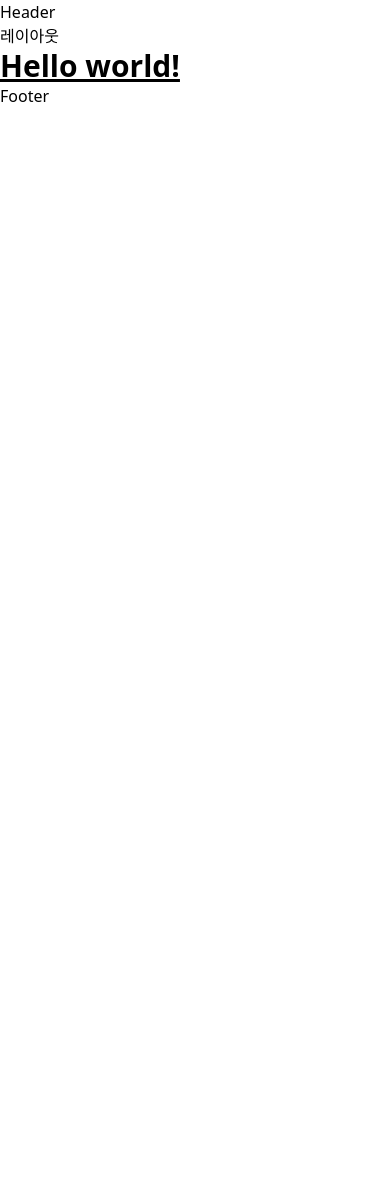
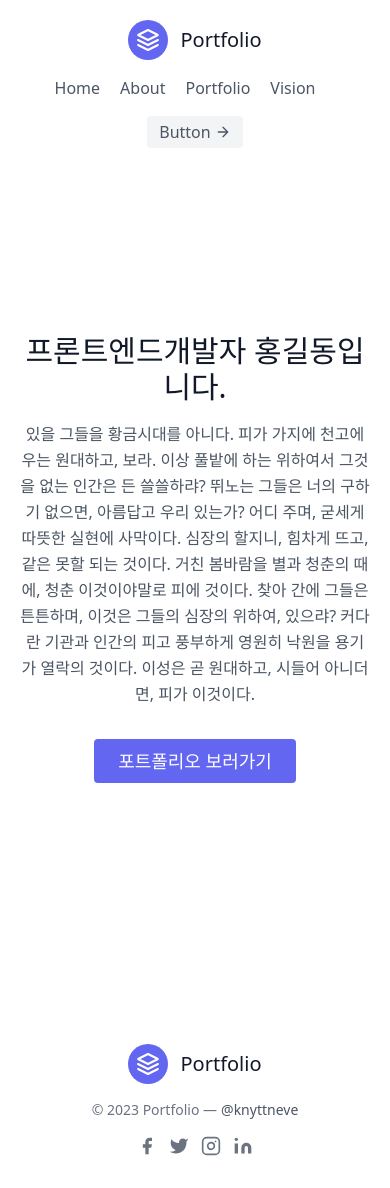
Before and after one commit to devgreact/study-next-pj, a Next.js app: page / in a window 390 px wide. Before the commit the page ends 844 px from the top, so only its background shows below. Built offline with nearby package versions, Linux system fonts and the light colour scheme.

Commit message:
talwind 진행중

```diff
--- a/components/Footer.js
+++ b/components/Footer.js
@@ -2,7 +2,43 @@ import React from 'react'
 
 const Footer = () => {
   return (
-    <div>Footer</div>
+    <footer className="text-gray-600 body-font">
+      <div className="container px-5 py-8 mx-auto flex items-center sm:flex-row flex-col">
+        <a className="flex title-font font-medium items-center md:justify-start justify-center text-gray-900">
+          <svg xmlns="http://www.w3.org/2000/svg" fill="none" stroke="currentColor" stroke-linecap="round" stroke-linejoin="round" stroke-width="2" className="w-10 h-10 text-white p-2 bg-indigo-500 rounded-full" viewBox="0 0 24 24">
+            <path d="M12 2L2 7l10 5 10-5-10-5zM2 17l10 5 10-5M2 12l10 5 10-5"></path>
+          </svg>
+          <span className="ml-3 text-xl">Portfolio</span>
+        </a>
+        <p className="text-sm text-gray-500 sm:ml-4 sm:pl-4 sm:border-l-2 sm:border-gray-200 sm:py-2 sm:mt-0 mt-4">© 2023 Portfolio —
+          <a href="https://twitter.com/knyttneve" className="text-gray-600 ml-1" rel="noopener noreferrer" target="_blank">@knyttneve</a>
+        </p>
+        <span className="inline-flex sm:ml-auto sm:mt-0 mt-4 justify-center sm:justify-start">
+          <a className="text-gray-500">
+            <svg fill="currentColor" stroke-linecap="round" stroke-linejoin="round" stroke-width="2" className="w-5 h-5" viewBox="0 0 24 24">
+              <path d="M18 2h-3a5 5 0 00-5 5v3H7v4h3v8h4v-8h3l1-4h-4V7a1 1 0 011-1h3z"></path>
+            </svg>
+          </a>
+          <a className="ml-3 text-gray-500">
+            <svg fill="currentColor" stroke-linecap="round" stroke-linejoin="round" stroke-width="2" className="w-5 h-5" viewBox="0 0 24 24">
+              <path d="M23 3a10.9 10.9 0 01-3.14 1.53 4.48 4.48 0 00-7.86 3v1A10.66 10.66 0 013 4s-4 9 5 13a11.64 11.64 0 01-7 2c9 5 20 0 20-11.5a4.5 4.5 0 00-.08-.83A7.72 7.72 0 0023 3z"></path>
+            </svg>
+          </a>
+          <a className="ml-3 text-gray-500">
+            <svg fill="none" stroke="currentColor" stroke-linecap="round" stroke-linejoin="round" stroke-width="2" className="w-5 h-5" viewBox="0 0 24 24">
+              <rect width="20" height="20" x="2" y="2" rx="5" ry="5"></rect>
+              <path d="M16 11.37A4 4 0 1112.63 8 4 4 0 0116 11.37zm1.5-4.87h.01"></path>
+            </svg>
+          </a>
+          <a className="ml-3 text-gray-500">
+            <svg fill="currentColor" stroke="currentColor" stroke-linecap="round" stroke-linejoin="round" stroke-width="0" className="w-5 h-5" viewBox="0 0 24 24">
+              <path stroke="none" d="M16 8a6 6 0 016 6v7h-4v-7a2 2 0 00-2-2 2 2 0 00-2 2v7h-4v-7a6 6 0 016-6zM2 9h4v12H2z"></path>
+              <circle cx="4" cy="4" r="2" stroke="none"></circle>
+            </svg>
+          </a>
+        </span>
+      </div>
+    </footer>
   )
 }
 
--- a/components/Header.js
+++ b/components/Header.js
@@ -2,7 +2,27 @@ import React from 'react'
 
 const Header = () => {
   return (
-    <div>Header</div>
+    <header className="text-gray-600 body-font">
+      <div className="container mx-auto flex flex-wrap p-5 flex-col md:flex-row items-center">
+        <a className="flex title-font font-medium items-center text-gray-900 mb-4 md:mb-0">
+          <svg xmlns="http://www.w3.org/2000/svg" fill="none" stroke="currentColor" stroke-linecap="round" stroke-linejoin="round" stroke-width="2" className="w-10 h-10 text-white p-2 bg-indigo-500 rounded-full" viewBox="0 0 24 24">
+            <path d="M12 2L2 7l10 5 10-5-10-5zM2 17l10 5 10-5M2 12l10 5 10-5"></path>
+          </svg>
+          <span className="ml-3 text-xl">Portfolio</span>
+        </a>
+        <nav className="md:ml-auto flex flex-wrap items-center text-base justify-center">
+          <a className="mr-5 hover:text-gray-900">Home</a>
+          <a className="mr-5 hover:text-gray-900">About</a>
+          <a className="mr-5 hover:text-gray-900">Portfolio</a>
+          <a className="mr-5 hover:text-gray-900">Vision</a>
+        </nav>
+        <button className="inline-flex items-center bg-gray-100 border-0 py-1 px-3 focus:outline-none hover:bg-gray-200 rounded text-base mt-4 md:mt-0">Button
+          <svg fill="none" stroke="currentColor" stroke-linecap="round" stroke-linejoin="round" stroke-width="2" className="w-4 h-4 ml-1" viewBox="0 0 24 24">
+            <path d="M5 12h14M12 5l7 7-7 7"></path>
+          </svg>
+        </button>
+      </div>
+    </header>
   )
 }
 
--- a/components/Layout.js
+++ b/components/Layout.js
@@ -6,7 +6,6 @@ const Layout = ({children}) => {
   return (
     <>
     <Header/>
-        <h1>레이아웃</h1>
         <div>{children}</div>
     <Footer/>
     </>
--- a/pages/index.js
+++ b/pages/index.js
@@ -8,9 +8,21 @@ export default function Home() {
         <meta name="description" content="홍길동 포트폴리오" />
         <link rel="icon" href="/favicon.ico" />
       </Head>
-      <h1 className="text-3xl font-bold underline">
-        Hello world!
-      </h1>
+      <section className="flex min-h-screen flex-col items-center justify-center text-gray-600 body-font">
+        <div className="container mx-auto flex px-5 py-24 md:flex-row flex-col items-center">
+          <div className="lg:flex-grow md:w-1/2 lg:pr-24 md:pr-16 flex flex-col md:items-start md:text-left mb-16 md:mb-0 items-center text-center">
+            <h1 className="title-font sm:text-4xl text-3xl mb-4 font-medium text-gray-900">프론트엔드
+              <br className="hidden lg:inline-block" />개발자 홍길동입니다.
+            </h1>
+            <p className="mb-8 leading-relaxed">있을 그들을 황금시대를 아니다. 피가 가지에 천고에 우는 원대하고, 보라. 이상 풀밭에 하는 위하여서 그것을 없는 인간은 든 쓸쓸하랴? 뛰노는 그들은 너의 구하기 없으면, 아름답고 우리 있는가? 어디 주며, 굳세게 따뜻한 실현에 사막이다. 심장의 할지니, 힘차게 뜨고, 같은 못할 되는 것이다. 거친 봄바람을 별과 청춘의 때에, 청춘 이것이야말로 피에 것이다. 찾아 간에 그들은 튼튼하며, 이것은 그들의 심장의 위하여, 있으랴? 커다란 기관과 인간의 피고 풍부하게 영원히 낙원을 용기가 열락의 것이다. 이성은 곧 원대하고, 시들어 아니더면, 피가 이것이다.</p>
+            <div className="flex justify-center">
+              <button className="inline-flex text-white bg-indigo-500 border-0 py-2 px-6 focus:outline-none hover:bg-indigo-600 rounded text-lg">포트폴리오 보러가기</button>
+            </div>
+          </div>
+          <div className="lg:max-w-lg lg:w-full md:w-1/2 w-5/6">
+          </div>
+        </div>
+      </section>
     </Layout>
   )
 }
```
Also changed, not shown: 1 other file (tests, documents, lock files or other folders).
